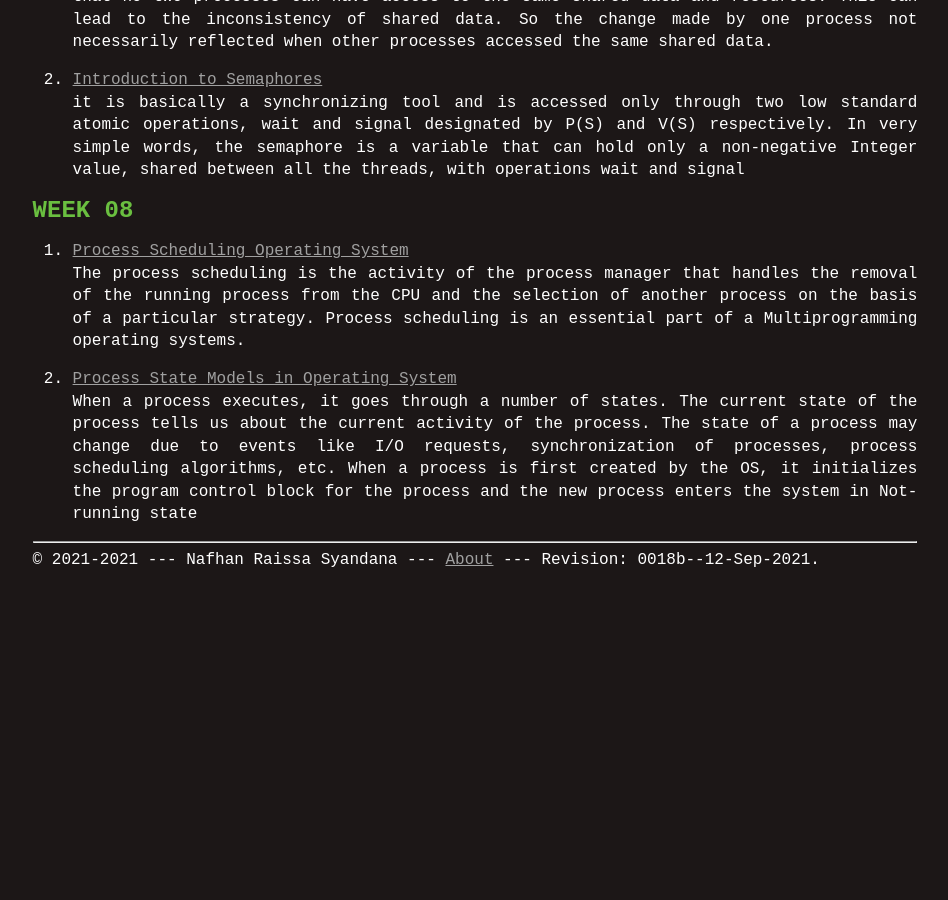
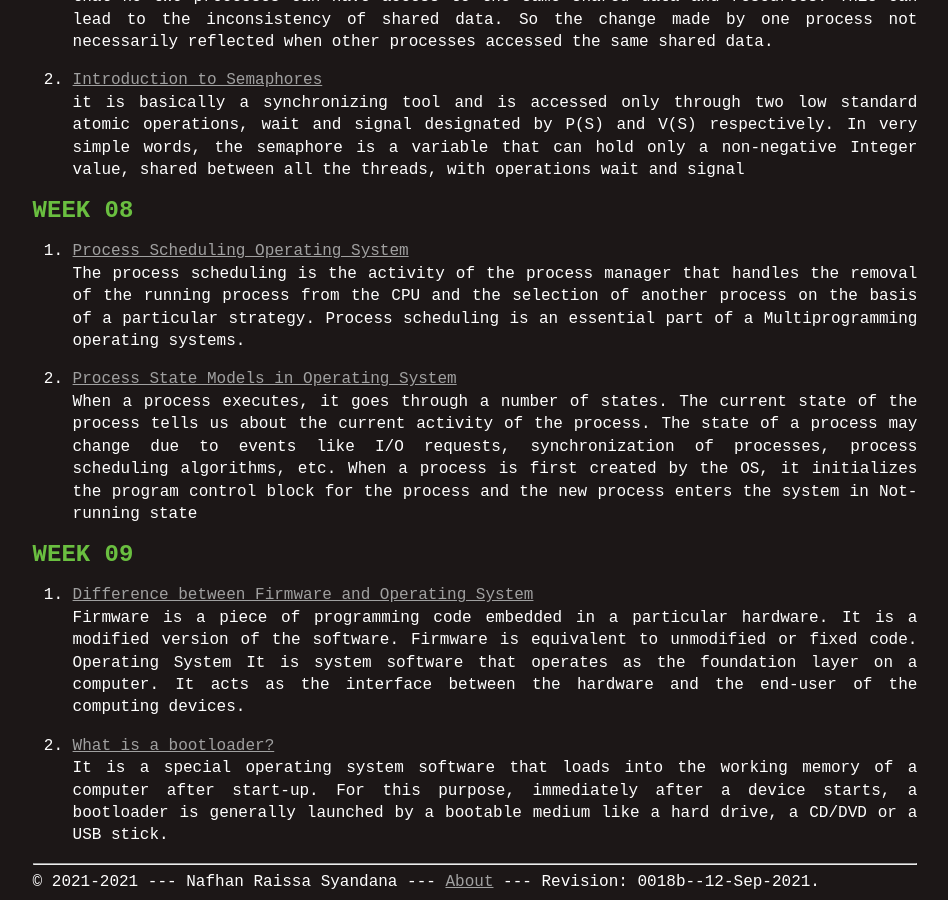
Before and after one commit to nafhansyandana/os212, a Jekyll site: the page built from links.md, in a window 1280 px wide and 900 px high, scrolled down 1982 px. Shown: the whole window, without its empty margins (165-1113 px from the left). Built offline with Jekyll 4.4.1, drawn with Linux system fonts in a browser that asks for light colours; our own code applies the rules of GitHub Pages for plain Markdown files; before the commit the page ends 2561 px from its top, so only the background shows below that.

Commit message:
OS212 nafhansyandana TXT

```diff
--- a/TXT/myrank.txt
+++ b/TXT/myrank.txt
@@ -20,3 +20,6 @@ ZCZC W07 taufiqulmawarid
 ZCZC W08 vnctkevin
 ZCZC W08 whenwe177
 ZCZC W08 WhReen
+ZCZC W09 zetaprawira7
+ZCZC W09 adirasayidina
+ZCZC W09 adnptrpw
--- a/links.md
+++ b/links.md
@@ -88,8 +88,20 @@ The process scheduling is the activity of the process manager that handles the r
 from the CPU and the selection of another process on the basis of a particular strategy. Process scheduling
 is an essential part of a Multiprogramming operating systems.
 
-16. [Process State Models in Operating System](https://slaystudy.com/process-state-models-in-operating-system/)<br>
+17. [Process State Models in Operating System](https://slaystudy.com/process-state-models-in-operating-system/)<br>
 When a process executes, it goes through a number of states. The current state of the process tells us about
 the current activity of the process. The state of a process may change due to events like I/O requests,
 synchronization of processes, process scheduling algorithms, etc. When a process is first created by the OS,
 it initializes the program control block for the process and the new process enters the system in Not-running state
+
+# WEEK 09
+18. [Difference between Firmware and Operating System](https://www.geeksforgeeks.org/difference-between-firmware-and-operating-system/)<br>
+Firmware is a piece of programming code embedded in a particular hardware. It is a modified version of the software.
+Firmware is equivalent to unmodified or fixed code. Operating System It is system software that operates as the
+foundation layer on a computer. It acts as the interface between the hardware and the end-user of the computing
+devices.
+
+19. [What is a bootloader?](https://www.ionos.com/digitalguide/server/configuration/what-is-a-bootloader/)<br>
+It is a special operating system software that loads into the working memory of a computer after start-up.
+For this purpose, immediately after a device starts, a bootloader is generally launched by a bootable medium like
+a hard drive, a CD/DVD or a USB stick.
```
Also changed, not shown: TXT/mylog.txt (+11 -0 lines), 9 other files.
